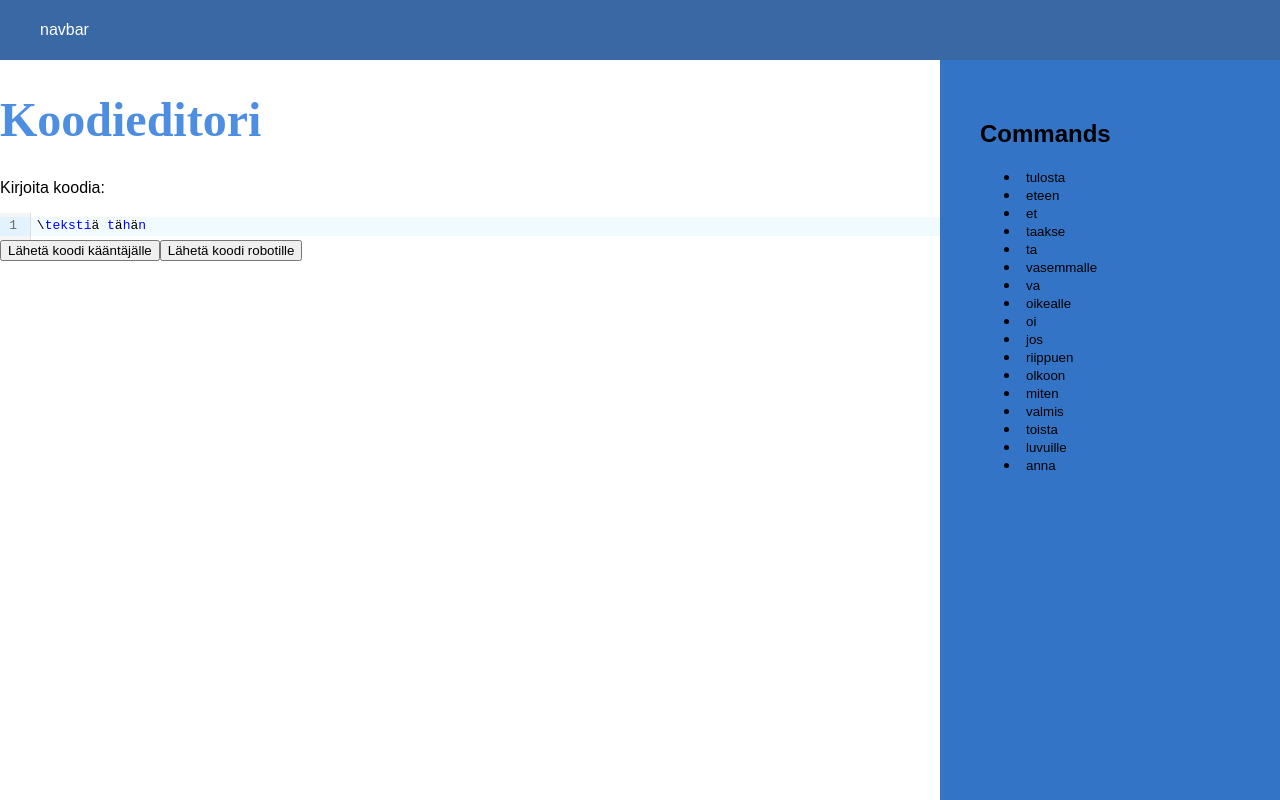
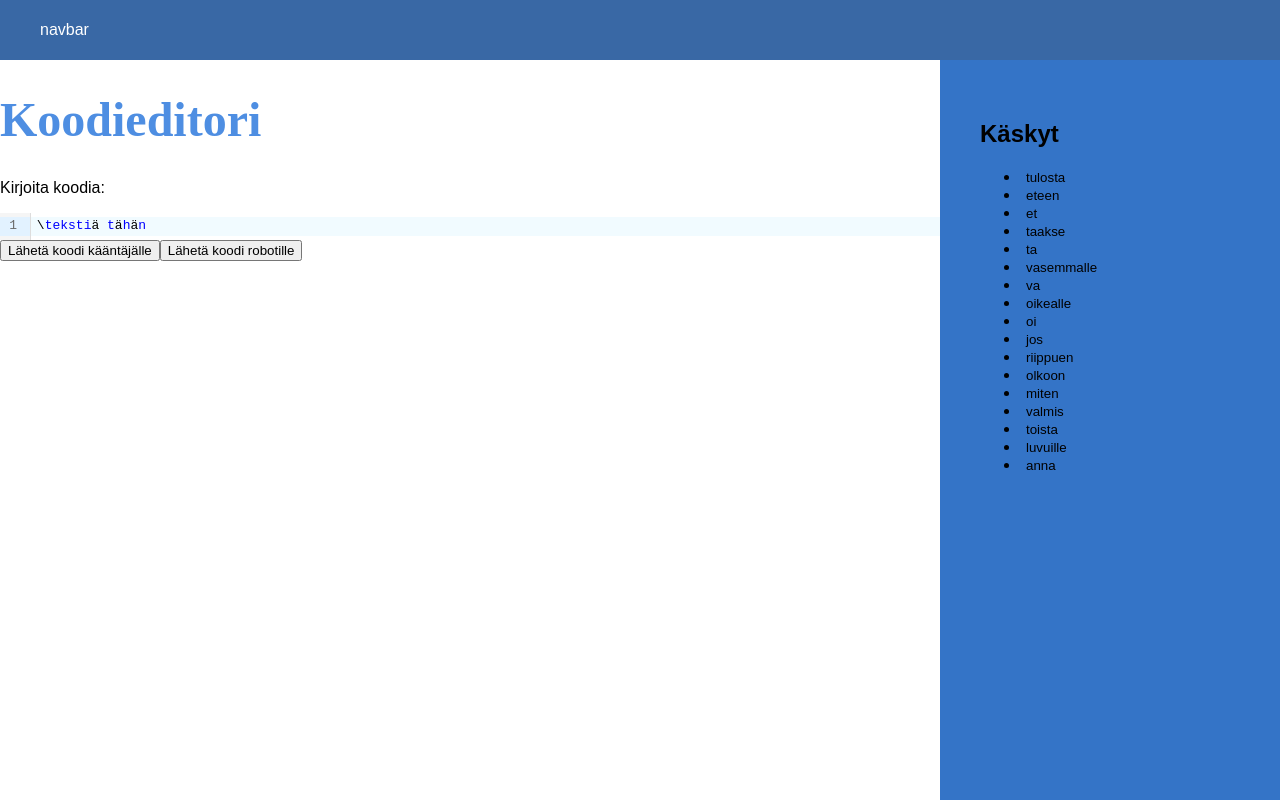
Before and after one commit to robottikoodieditori/ohtuprojekti-robottikoodieditori, a React (Create React App) app in the folder frontend/: page / in a window 1280 px wide. Built offline with nearby package versions, Linux system fonts and the light colour scheme; no server answers.

Commit message:
show only tooltip documentation when clicked
Co-authored-by: iidaw <iida.w.bjorn@gmail.com>

```diff
--- a/frontend/src/components/sidebar.js
+++ b/frontend/src/components/sidebar.js
@@ -25,18 +25,22 @@ const Sidebar = () => {
 
     return (
         <div className="sidebar">
-            <h2>Commands</h2>
-            <ul>
-                {commands.map((command) => (
-                    <li key={command}>
-                        <button className="buttonsidebar" onClick={() => handleCommandClick(command)}>{command}</button>
-                    </li>
-                ))}
-            </ul>
-            {selectedCommand && (
-                <div className="documentation">
+            {selectedCommand ? (
+                <div>
+                    <button className='buttonsidebar' onClick={() => setSelectedCommand(null)}>Takaisin</button>
                     <h2>{selectedCommand}</h2>
                     <ReactMarkdown>{docs[selectedCommand]}</ReactMarkdown>
+                </div>
+            ) : (
+                <div>
+                    <h2>Käskyt</h2>
+                    <ul>
+                        {commands.map((command) => (
+                            <li key={command}>
+                                <button className="buttonsidebar" onClick={() => handleCommandClick(command)}>{command}</button>
+                            </li>
+                        ))}
+                    </ul>
                 </div>
             )}
         </div>
```
